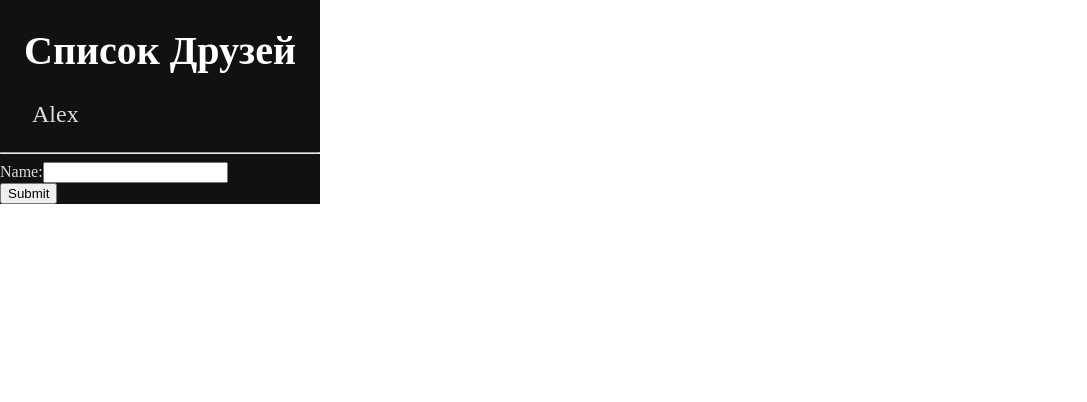
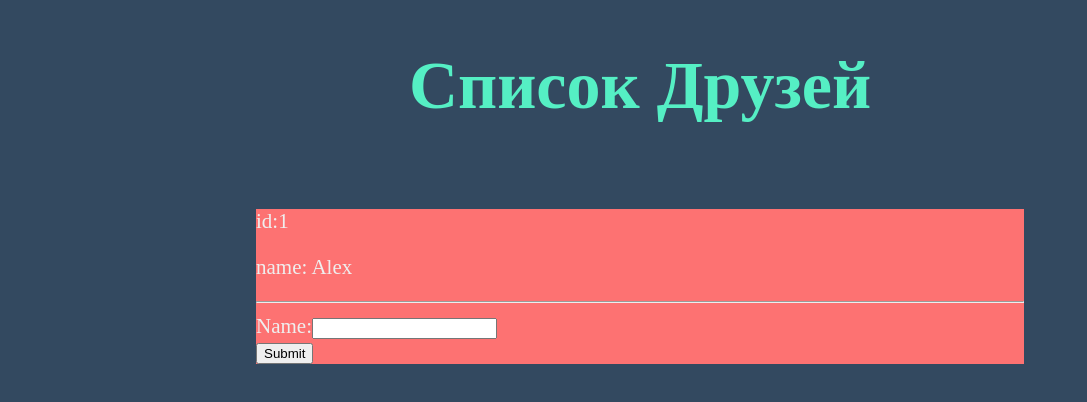
Before and after one commit to WondrousSquirrel/redux_project, a React app: page / in a window 1280 px wide. Shown: the top 402 px of the page, without its empty margins (0-1087 px from the left). Built offline with nearby package versions, Linux system fonts and the light colour scheme.

Commit message:
style changes

```diff
--- a/src/Components/App.jsx
+++ b/src/Components/App.jsx
@@ -15,9 +15,7 @@ class App extends Component {
   render() {
     return (
       <Provider store={store}>
-        <div className="main">
-          <FriendsList />
-        </div>
+        <FriendsList />
       </Provider>
     );
   }
--- a/src/Components/FriendList.jsx
+++ b/src/Components/FriendList.jsx
@@ -4,7 +4,7 @@ import { connect } from "react-redux";
 import { bindActionCreators } from "redux";
 import { addFriend } from "../actions/friendActions";
 
-import "../css/sidebar.css";
+import "../css/content.css";
 
 import NameInput from "./NameInput";
 
@@ -34,25 +34,26 @@ class FriendList extends Component {
 
   render() {
     return (
-      <div className="sidenav">
-        <div className="head">
+      <>
+        <div className="title">
           <h1>Список Друзей</h1>
         </div>
+        <br />
         <div className="content">
-          <div className="item">
-            {this.props.friends.id.map((friend, index) => (
-              <p href="#" key={index}>
-                {this.props.friends.friendsById[friend].info.name}
-              </p>
-            ))}
-          </div>
+          {this.props.friends.id.map((friend, index) => (
+            <p href="#" key={index}>
+              id:{index + 1}
+              <p>name: {this.props.friends.friendsById[friend].info.name}</p>
+            </p>
+          ))}
+
           <hr />
           <NameInput name={this.state.name} onNameChange={this.onNameChange} />
           <button type="submit" onClick={this.onClick}>
             Submit
           </button>
         </div>
-      </div>
+      </>
     );
   }
 }
--- /dev/null
+++ b/src/css/content.css
@@ -0,0 +1,26 @@
+.wrapper {
+  height: 100%;
+  display: -webkit-box;
+  display: -moz-box;
+  display: -ms-flexbox;
+  display: -webkit-flex;
+  display: flex;
+  align-items: center;
+  justify-content: center;
+  width: 60%;
+  margin: auto;
+}
+
+.title {
+  font-size: 34px;
+  text-align: center;
+  color: #55efc4;
+}
+
+.content {
+  background-color: #fd7272;
+  font-size: 21px;
+  width: 60%;
+  margin: auto;
+  color: #efefef;
+}
--- a/src/css/main.css
+++ b/src/css/main.css
@@ -1,14 +1,5 @@
-html {
-  height: 100%;
-  height: 0;
-}
-
 body {
   /* body has default margin */
   margin: 0;
+  background-color: #334960;
 }
-
-.main {
-  display: flex;
-  flex-direction: column;
-}
--- a/src/css/sidebar.css
+++ /dev/null
@@ -1,22 +0,0 @@
-.sidenav {
-  width: 25%;
-  position: fixed;
-  z-index: 1;
-  background-color: #111111;
-}
-
-.sidenav .head {
-  text-align: center;
-  font-size: 20px;
-  color: white;
-  margin-bottom: 5%;
-}
-
-.sidenav .content {
-  color: #dddddd;
-}
-
-.sidenav .item {
-  padding-left: 10%;
-  font-size: 24px;
-}
```
